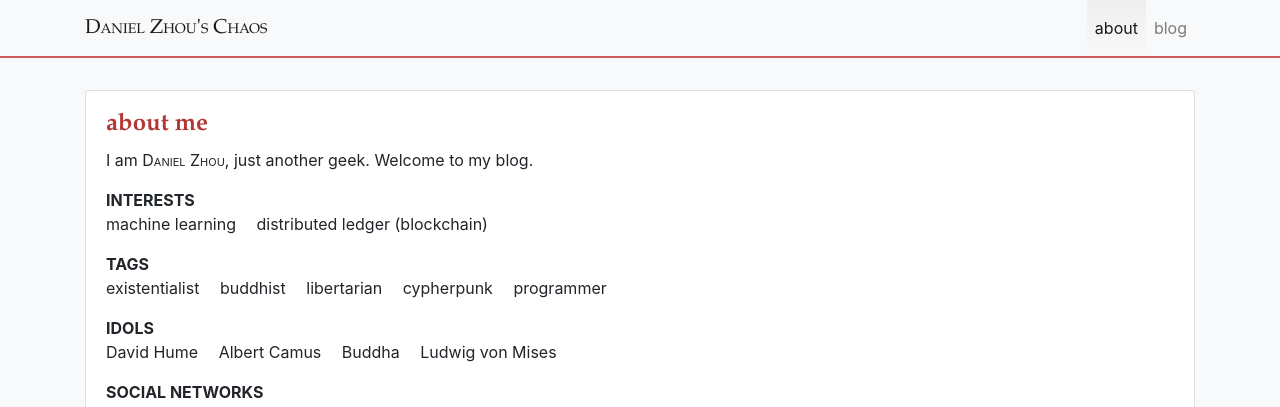
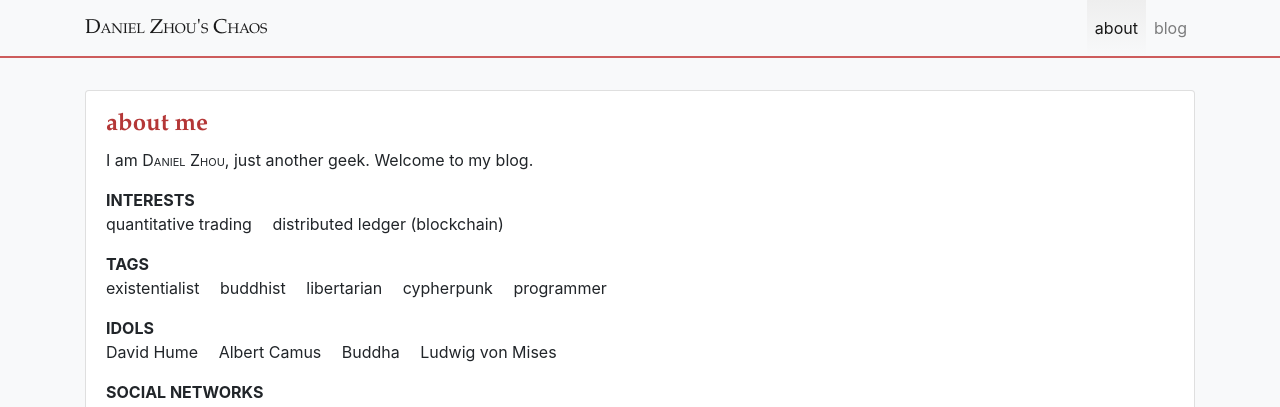
Before and after one commit to dancju/dancju.github.io, a Jekyll site: the page built from about.html, in a window 1280 px wide. Shown: the top 407 px of the page. Built offline with Jekyll 4.4.1, drawn with Linux system fonts in a browser that asks for light colours.

Commit message:
update about

```diff
--- a/about.html
+++ b/about.html
@@ -15,7 +15,7 @@ title: about me
       <dt>INTERESTS</dt>
       <dd>
         <ul class="list-inline">
-          <li class="list-inline-item">machine learning</li>
+          <li class="list-inline-item">quantitative trading</li>
           <li class="list-inline-item">distributed ledger (blockchain)</li>
         </ul>
       </dd>
```
